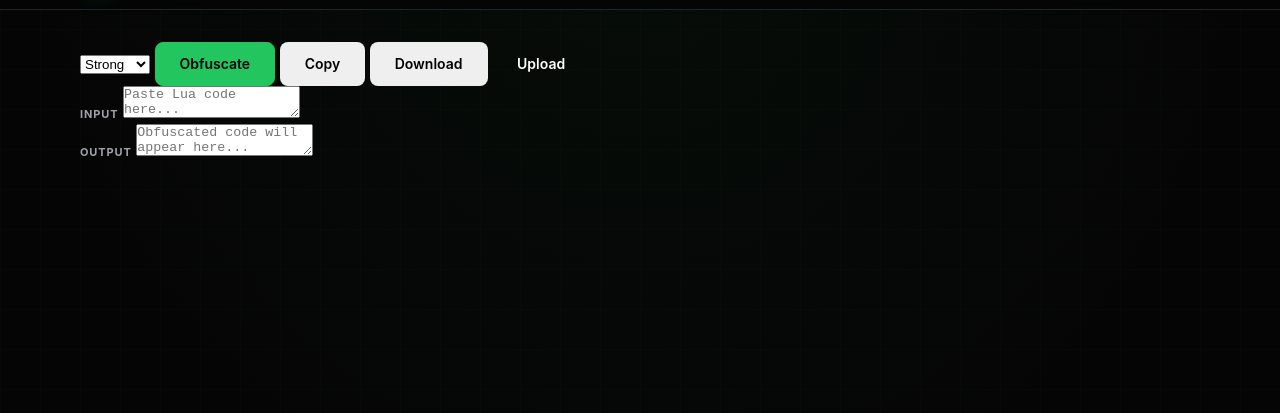
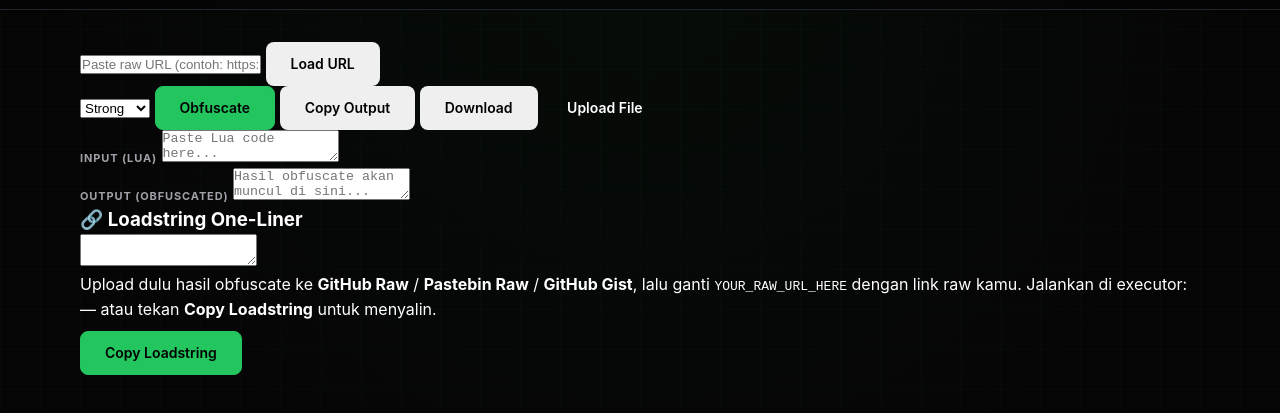
Before and after one commit to lucidrr51-hub/Mawww-obfuscator, a website: page index.html in a window 1280 px wide. Shown: the part 51-464 px from the top of the page. Drawn offline with Linux system fonts and the light colour scheme.

Commit message:
Update index.html

```diff
--- a/index.html
+++ b/index.html
@@ -11,7 +11,7 @@
         <header class="header">
             <div class="header-inner">
                 <div class="header-left">
-                    <div class="logo-icon glow-green">
+                    <div class="logo-icon">
                         <svg class="shield-icon" viewBox="0 0 24 24" fill="none" stroke="currentColor" stroke-width="2">
                             <path d="M12 22s8-4 8-10V5l-8-3-8 3v7c0 6 8 10 8 10z"/>
                         </svg>
@@ -22,6 +22,15 @@
         </header>
 
         <main class="main-content">
+
+            <!-- Fetch dari Raw URL -->
+            <div class="url-row">
+                <input type="url" id="rawUrl" class="url-input"
+                       placeholder="Paste raw URL (contoh: https://raw.githubusercontent.com/user/repo/main/script.lua)">
+                <button id="fetchBtn" class="btn">Load URL</button>
+            </div>
+
+            <!-- Toolbar -->
             <div class="toolbar">
                 <select id="preset" class="preset-select">
                     <option value="Weak">Weak</option>
@@ -30,26 +39,42 @@
                     <option value="Minify">Minify</option>
                 </select>
                 <button id="obfBtn" class="btn btn-primary">Obfuscate</button>
-                <button id="copyBtn" class="btn">Copy</button>
+                <button id="copyBtn" class="btn">Copy Output</button>
                 <button id="dlBtn" class="btn">Download</button>
                 <label class="btn file-label">
-                    Upload
+                    Upload File
                     <input type="file" id="fileInput" accept=".lua,.txt" hidden>
                 </label>
             </div>
 
+            <!-- Editor -->
             <div class="editor-grid">
                 <div class="editor-panel">
-                    <label class="panel-label">Input</label>
+                    <label class="panel-label">Input (Lua)</label>
                     <textarea id="input" class="code-area" placeholder="Paste Lua code here..."></textarea>
                 </div>
                 <div class="editor-panel">
-                    <label class="panel-label">Output</label>
-                    <textarea id="output" class="code-area" readonly placeholder="Obfuscated code will appear here..."></textarea>
+                    <label class="panel-label">Output (Obfuscated)</label>
+                    <textarea id="output" class="code-area" readonly placeholder="Hasil obfuscate akan muncul di sini..."></textarea>
                 </div>
             </div>
 
-            <div id="status" class="status-bar"></div>
+            <!-- Loadstring Generator -->
+            <div id="lsBox" class="loadstring-box">
+                <h3>🔗 Loadstring One-Liner</h3>
+                <textarea id="lsOutput" class="loadstring-code" readonly></textarea>
+                <p class="loadstring-hint">
+                    Upload dulu hasil obfuscate ke <b>GitHub Raw</b> / <b>Pastebin Raw</b> / <b>GitHub Gist</b>,
+                    lalu ganti <code>YOUR_RAW_URL_HERE</code> dengan link raw kamu. Jalankan di executor:
+                    <br>— atau tekan <b>Copy Loadstring</b> untuk menyalin.
+                </p>
+                <div style="margin-top:10px; display:flex; gap:10px; flex-wrap:wrap;">
+                    <button id="copyLsBtn" class="btn btn-primary">Copy Loadstring</button>
+                </div>
+            </div>
+
+            <!-- Status -->
+            <div id="status" class="status-bar" style="margin-top:14px;"></div>
         </main>
     </div>
 
```
